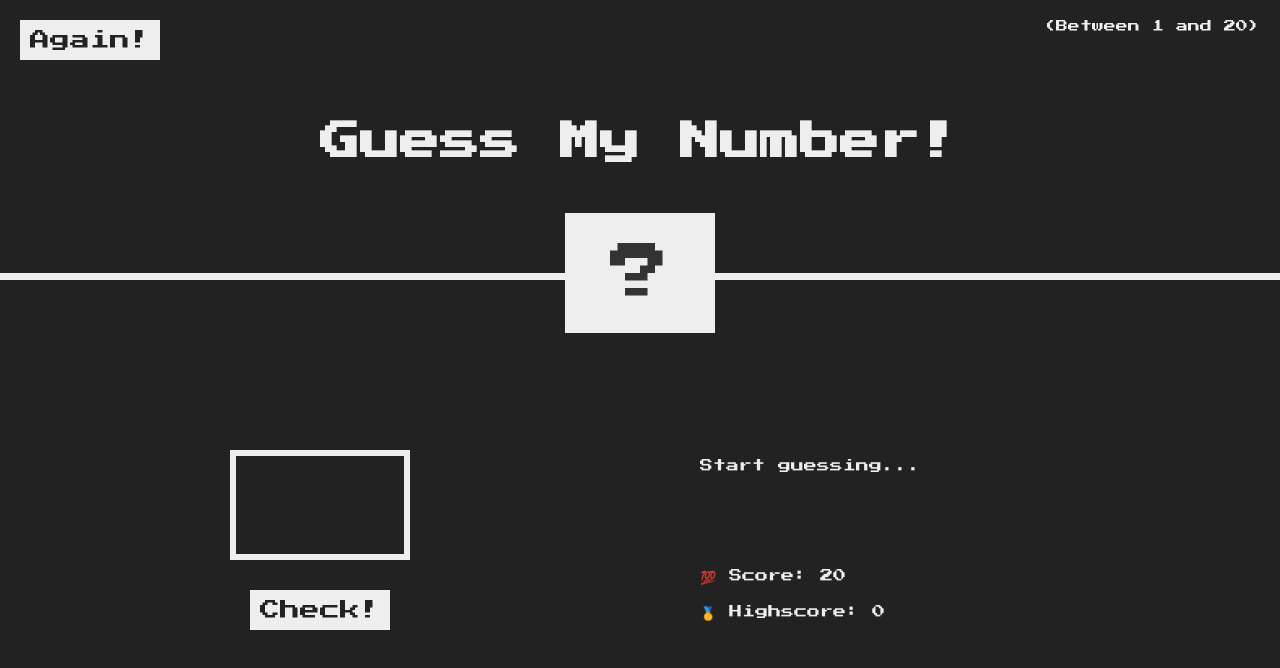
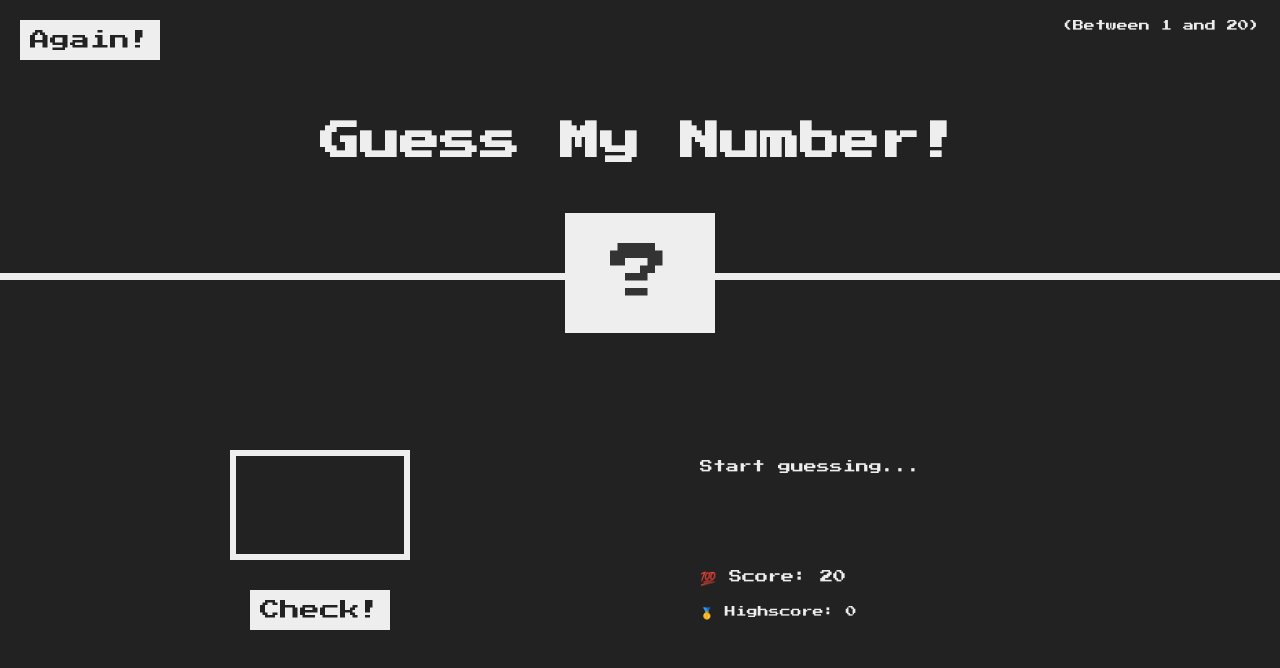
Before and after one commit to Nithe18/nithe18.github.io, a plain HTML site: page index.html in a window 1280 px wide. Drawn offline with Linux system fonts and the light colour scheme.

Commit message:
Update style.css

```diff
--- a/style.css
+++ b/style.css
@@ -70,7 +70,7 @@ h1 {
 }
 
 .between {
-  font-size: 1.2rem;
+  font-size: 1.1rem;
   position: absolute;
   top: 2rem;
   right: 2rem;
@@ -121,5 +121,5 @@ h1 {
 }
 
 .label-highscore {
-  font-size: 1.3rem;
+  font-size: 1.1rem;
 }
```
